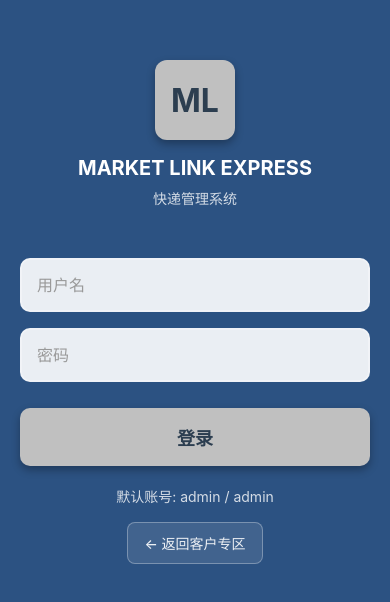
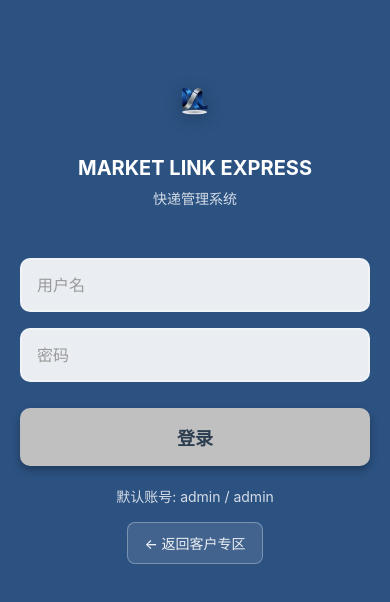
Before and after one commit to huangdelun16-lgtm/ml-express, a React Native app in the folder ml-express-mobile-app/: screen /Login in a window 390 px wide. Shown: the part 110-712 px from the top of the page. Built offline with nearby package versions, Linux system fonts and the light colour scheme.

Commit message:
Fix mobile app logo display - replace CSS logo with image

```diff
--- a/ml-express-mobile-app/screens/CustomerZoneScreen.tsx
+++ b/ml-express-mobile-app/screens/CustomerZoneScreen.tsx
@@ -10,6 +10,7 @@ import {
   Modal,
   TextInput,
   ActivityIndicator,
+  Image,
 } from 'react-native';
 import MapView, { Marker, PROVIDER_GOOGLE } from 'react-native-maps';
 import * as Location from 'expo-location';
@@ -451,9 +452,11 @@ export default function CustomerZoneScreen({ navigation }: any) {
         <View style={styles.headerContent}>
           {/* Logo */}
           <View style={styles.logoContainer}>
-            <View style={styles.logo}>
-              <Text style={styles.logoText}>ML</Text>
-            </View>
+            <Image
+              source={require('../assets/logo.png')}
+              style={styles.logoImage}
+              resizeMode="contain"
+            />
             <Text style={styles.companyName}>MARKET LINK EXPRESS</Text>
             <Text style={styles.companySlogan}>{t.serviceDescription}</Text>
           </View>
@@ -1192,24 +1195,15 @@ const styles = StyleSheet.create({
   logoContainer: {
     alignItems: 'center',
   },
-  logo: {
+  logoImage: {
     width: 60,
     height: 60,
-    backgroundColor: '#C0C0C0',
-    borderRadius: 12,
-    justifyContent: 'center',
-    alignItems: 'center',
     marginBottom: 12,
     shadowColor: '#000',
     shadowOffset: { width: 0, height: 4 },
     shadowOpacity: 0.3,
     shadowRadius: 8,
     elevation: 8,
-  },
-  logoText: {
-    fontSize: 24,
-    fontWeight: 'bold',
-    color: '#2C3E50',
   },
   companyName: {
     fontSize: 18,
--- a/ml-express-mobile-app/screens/LoginScreen.tsx
+++ b/ml-express-mobile-app/screens/LoginScreen.tsx
@@ -8,7 +8,8 @@ import {
   ActivityIndicator,
   Alert,
   KeyboardAvoidingView,
-  Platform
+  Platform,
+  Image
 } from 'react-native';
 import { adminAccountService, auditLogService } from '../services/supabase';
 import AsyncStorage from '@react-native-async-storage/async-storage';
@@ -67,9 +68,11 @@ export default function LoginScreen({ navigation }: any) {
       <View style={styles.content}>
         {/* Logo */}
         <View style={styles.logoContainer}>
-          <View style={styles.logo}>
-            <Text style={styles.logoText}>ML</Text>
-          </View>
+          <Image
+            source={require('../assets/logo.png')}
+            style={styles.logoImage}
+            resizeMode="contain"
+          />
           <Text style={styles.title}>MARKET LINK EXPRESS</Text>
           <Text style={styles.subtitle}>快递管理系统</Text>
         </View>
@@ -145,24 +148,15 @@ const styles = StyleSheet.create({
     alignItems: 'center',
     marginBottom: 50,
   },
-  logo: {
+  logoImage: {
     width: 80,
     height: 80,
-    backgroundColor: '#C0C0C0',
-    borderRadius: 12,
-    justifyContent: 'center',
-    alignItems: 'center',
     marginBottom: 16,
     shadowColor: '#000',
     shadowOffset: { width: 0, height: 4 },
     shadowOpacity: 0.3,
     shadowRadius: 8,
     elevation: 8,
-  },
-  logoText: {
-    fontSize: 32,
-    fontWeight: 'bold',
-    color: '#2C3E50',
   },
   title: {
     fontSize: 20,
--- a/ml-express-mobile-app/screens/SettingsScreen.tsx
+++ b/ml-express-mobile-app/screens/SettingsScreen.tsx
@@ -10,6 +10,7 @@ import {
   Modal,
   TextInput,
   Switch,
+  Image,
 } from 'react-native';
 import AsyncStorage from '@react-native-async-storage/async-storage';
 import { supabase, adminAccountService } from '../services/supabase';
@@ -532,9 +533,11 @@ export default function SettingsScreen({ navigation }: any) {
 
             <ScrollView style={styles.aboutContent}>
               <View style={styles.aboutLogoSection}>
-                <View style={styles.aboutLogo}>
-                  <Text style={styles.aboutLogoText}>ML</Text>
-                </View>
+                <Image
+                  source={require('../assets/logo.png')}
+                  style={styles.aboutLogoImage}
+                  resizeMode="contain"
+                />
                 <Text style={styles.aboutCompanyName}>Market Link Express</Text>
                 <Text style={styles.aboutSlogan}>缅甸专业快递服务</Text>
               </View>
@@ -1009,24 +1012,15 @@ const styles = StyleSheet.create({
     borderBottomColor: '#e5e7eb',
     marginBottom: 20,
   },
-  aboutLogo: {
+  aboutLogoImage: {
     width: 80,
     height: 80,
-    backgroundColor: '#C0C0C0',
-    borderRadius: 16,
-    justifyContent: 'center',
-    alignItems: 'center',
     marginBottom: 16,
     shadowColor: '#000',
     shadowOffset: { width: 0, height: 4 },
     shadowOpacity: 0.2,
     shadowRadius: 8,
     elevation: 6,
-  },
-  aboutLogoText: {
-    fontSize: 32,
-    fontWeight: 'bold',
-    color: '#2C3E50',
   },
   aboutCompanyName: {
     fontSize: 20,
```
